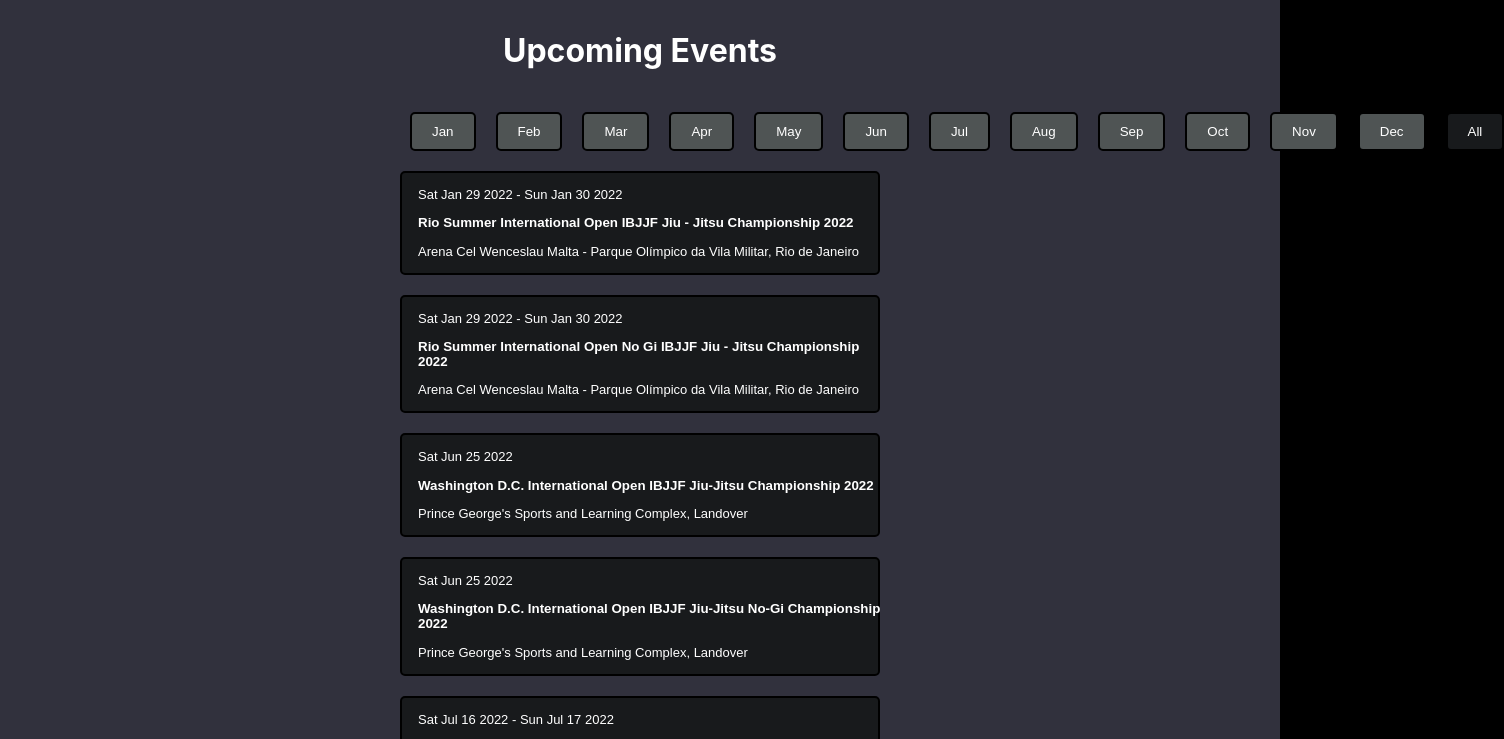
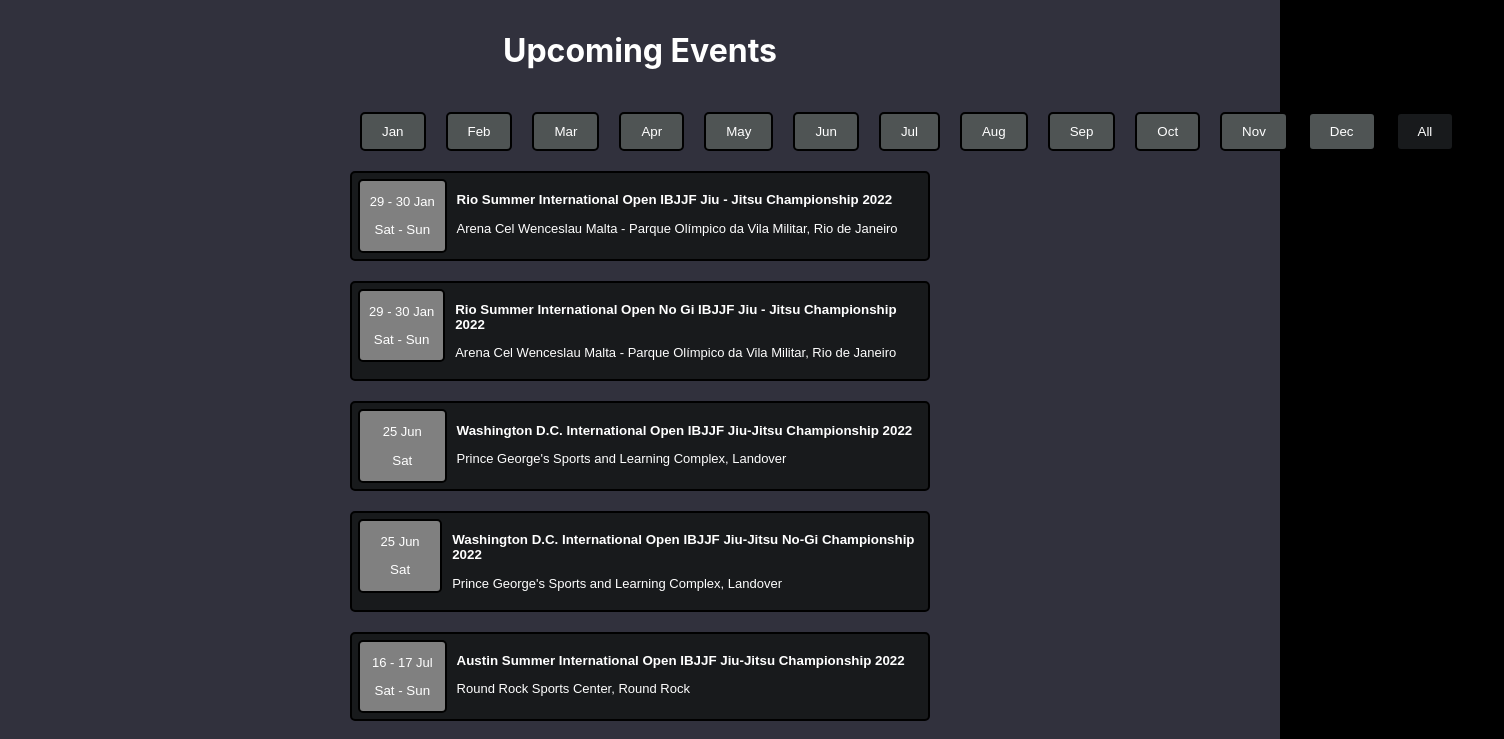
Before and after one commit to EdMasterNava/tourney-cal, a React (Create React App) app in the folder tourney/: page / in a window 1280 px wide. Shown: the top 739 px of the page, 1504 px wide, since content can reach past the window. Built offline with nearby package versions, Linux system fonts and the light colour scheme.

Commit message:
Added new style for displaying date

```diff
--- a/tourney/src/Events.css
+++ b/tourney/src/Events.css
@@ -6,7 +6,7 @@
 #events-container {
     background: var(--lighter);
     height: auto;
-    padding: 0 400px;
+    padding: 0 350px;
     display: flex;
     flex-direction: column;
 }
--- a/tourney/src/Events.js
+++ b/tourney/src/Events.js
@@ -9,7 +9,9 @@
     const [eventListData, setEventListData] = useState({
         completeEventList: jsonObject,
         displayEventList: jsonObject,
-        selectedMonth: 12
+        selectedMonth: 12,
+        months: ['Jan', 'Feb', 'Mar', 'Apr', 'May', 'Jun',
+            'Jul', 'Aug', 'Sep', 'Oct', 'Nov', 'Dec', 'All']
     });
     //update displayEventList after selectedMonth is updated
     useEffect(() => {
@@ -42,7 +44,7 @@
                     <h1>Upcoming Events</h1>
                 </div>
                 <Months monthData={eventListData} handleMonth={handleMonth}/>
-                <List displayEventList={eventListData.displayEventList}/>
+                <List listData={eventListData}/>
             </div>
         </React.Fragment>
     )
--- a/tourney/src/List.css
+++ b/tourney/src/List.css
@@ -1,8 +1,12 @@
+:root{
+    --darker: #181A1C;
+    --white: white;
+}
 .event-block {
     background: var(--darker);
     height: auto;
     width: 100%;
-    margin: 10px auto;
+    margin: 10px 0;
     border-radius: 5px;
     border: 2px solid black;
     color: var(--white);
@@ -13,10 +17,20 @@
     cursor: pointer;
 }
 #block-container {
+    /* background: green; */
     height: 100%;
     width: 100%;
     text-overflow: ellipsis;
-    padding: 0 10px;
+    padding: 5px 10px 5px 0;
+    display: flex;
+}
+#date-container {
+    background: grey;
+    height: 100%;
+    width: 15%;
+    border-radius: 5px;
+    margin: 0 10px 0 0;
+    border: 2px solid black;
 }
 #event-name {
     font-weight: bold;
@@ -28,5 +42,4 @@
 }
 #event-date {
     font-size: small;
-    text-align: left;
 }
--- a/tourney/src/List.js
+++ b/tourney/src/List.js
@@ -2,13 +2,25 @@
 import './List.css';
 
 function List(props){
-    const displayEventList = props.displayEventList;
+    const displayEventList = props.listData.displayEventList;
+    const months = props.listData.months;
+    const days = ["Sun", "Mon", "Tue", "Wed", "Thu", "Fri", "Sat"];
     const displayDate = (obj) => {
+        const start = new Date(obj["event_start_date"]);
+        const end = new Date(obj["event_end_date"]);
         if(obj["event_start_date"] === obj["event_end_date"]){
-            return new Date(obj["event_start_date"]).toDateString();
+            return `${start.getDate()} ${months[start.getMonth()]}` ;
         }else{
-            return new Date(obj["event_start_date"]).toDateString() + ' - '
-                + new Date(obj["event_end_date"]).toDateString();
+            return `${start.getDate()} - ${end.getDate()} ${months[end.getMonth()]}`;
+        }
+    }
+    const displayDayOfWeek = (obj) => {
+        const start = new Date(obj["event_start_date"]);
+        const end = new Date(obj["event_end_date"]);
+        if(obj["event_start_date"] === obj["event_end_date"]){
+            return `${days[start.getDay()]}` ;
+        }else{
+            return `${days[start.getDay()]} - ${days[end.getDay()]}`;
         }
     }
     return (
@@ -17,15 +29,22 @@
                     return(
                         <button className="event-block" id={obj["id"]}>
                             <div id="block-container">
+                                <div id="date-container">
                                     <p id="event-date">
                                         {displayDate(obj)}
                                     </p>
+                                    <p id="week-day">
+                                        {displayDayOfWeek(obj)}
+                                    </p>
+                                </div>
+                                <div id="text-container">
                                     <p id="event-name">
                                         {obj["event_name"]}
                                     </p>
                                     <p id="venue">
                                         {obj["venue"]}
                                     </p>
+                                </div>
                             </div>
                         </button>
                     )
--- a/tourney/src/Months.js
+++ b/tourney/src/Months.js
@@ -2,11 +2,10 @@
 import './Months.css';
 
 function Months(props){
-    const months = ['Jan', 'Feb', 'Mar', 'Apr', 'May', 'Jun',
-        'Jul', 'Aug', 'Sep', 'Oct', 'Nov', 'Dec', 'All'];
     const monthNotSelected = { "background": "#4F5454" };
     const monthSelected = { "background": "#181A1C" };
     const selectedMonth = props.monthData.selectedMonth;
+    const months = props.monthData.months;
     return (
         <React.Fragment>
             <div id="month-container">
```
Lines whose indentation alone changed are shown as unchanged.
